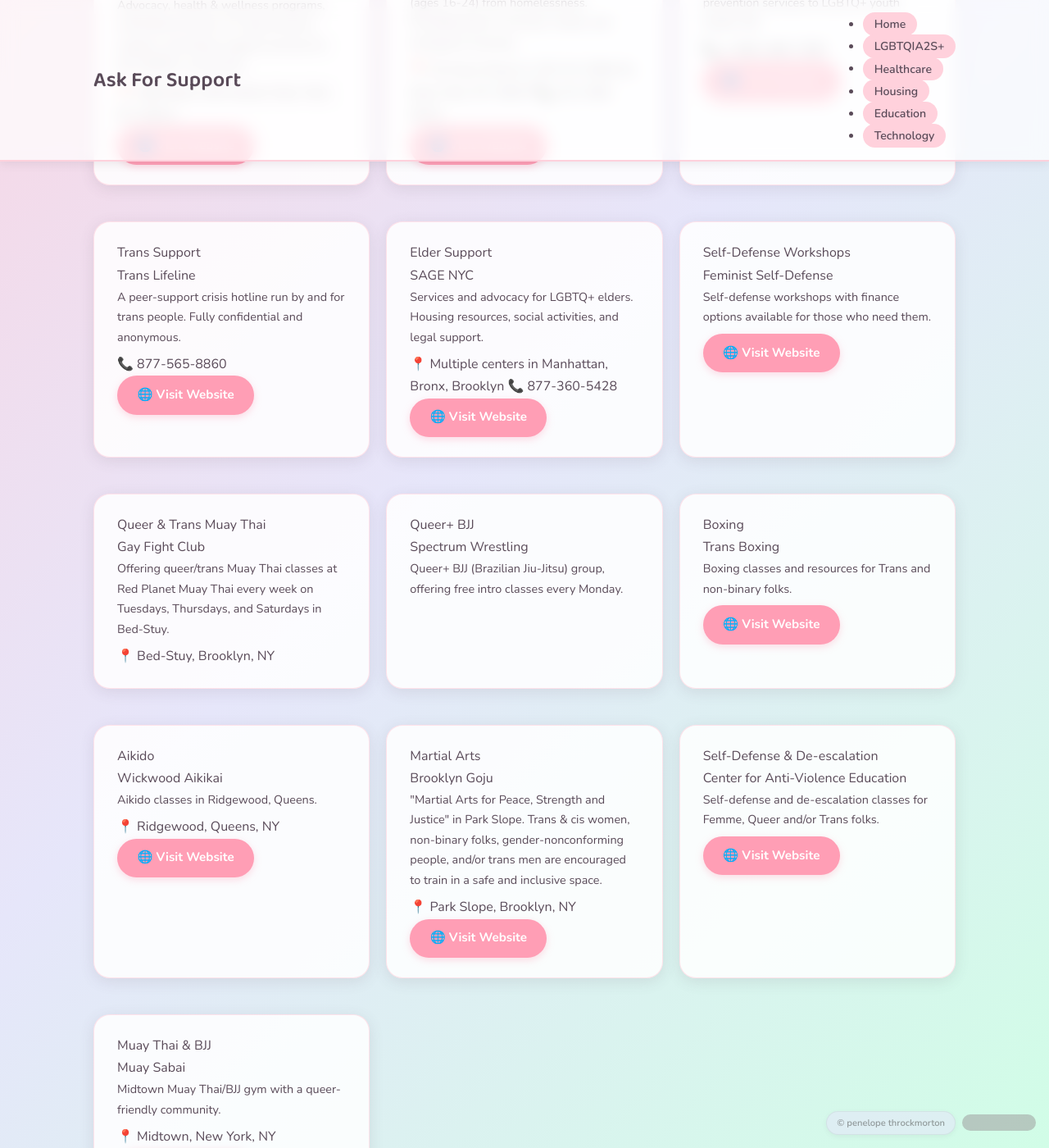
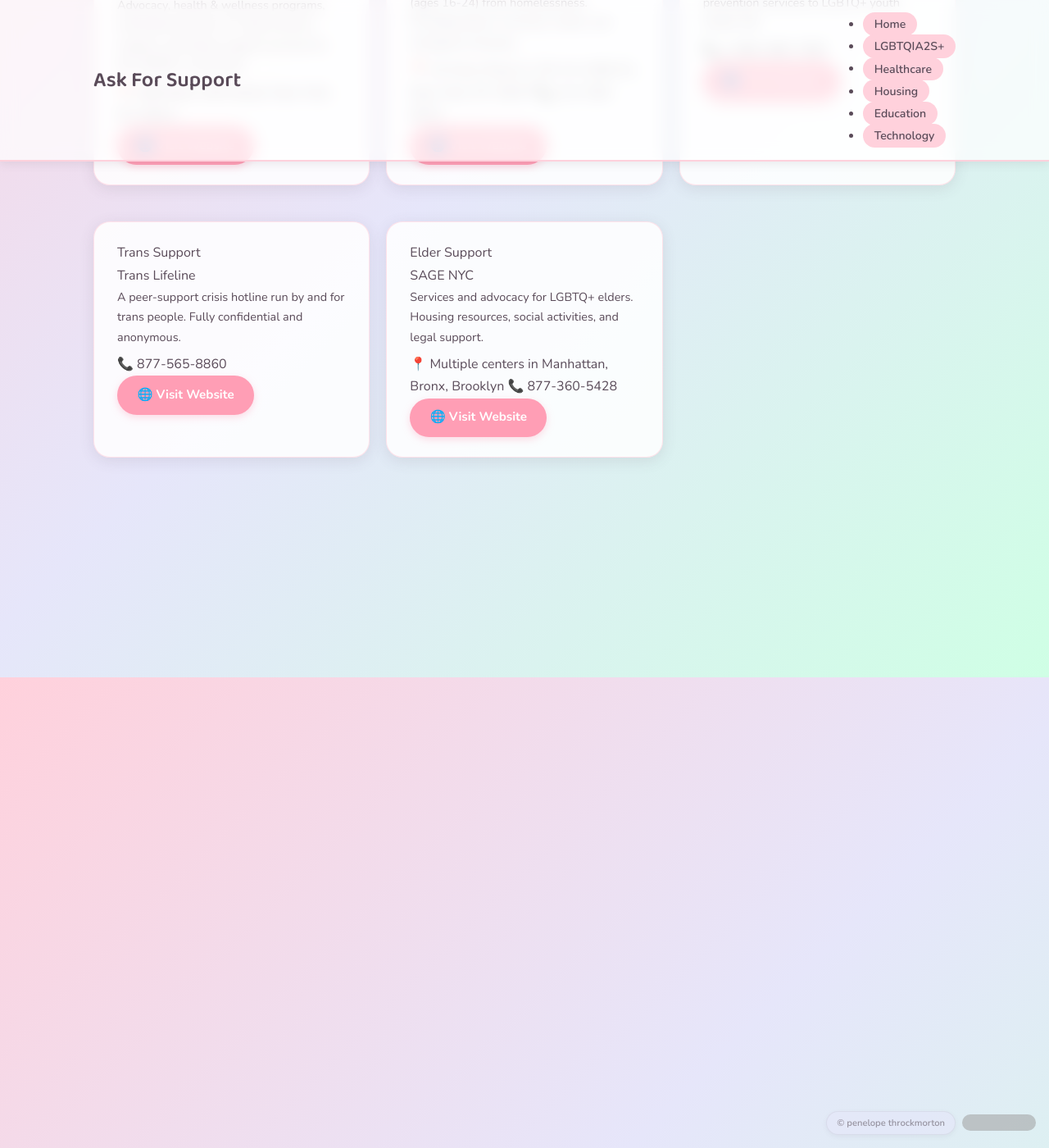
Before and after one commit to penelopethrock-cyber/askforsupport, a Jekyll site: the page built from lgbtqia2s/index.html, in a window 1280 px wide and 1400 px high, scrolled down 574 px. Shown: the whole window at 82% size. Built offline with Jekyll 4.4.1, drawn with Linux system fonts in a browser that asks for light colours; grey boxes are pictures that could not be loaded.

```diff
--- a/_data/resources.yml
+++ b/_data/resources.yml
@@ -26,40 +26,6 @@ lgbtqia2s:
     address: "Multiple centers in Manhattan, Bronx, Brooklyn"
     phone: "877-360-5428"
     link: "https://www.sageusa.org"
-  - name: Feminist Self-Defense
-    type: "Self-Defense Workshops"
-    description: "Self-defense workshops with finance options available for those who need them."
-    link: "http://www.feministselfdefense.com/"
-  - name: Gay Fight Club
-    type: "Queer & Trans Muay Thai"
-    description: "Offering queer/trans Muay Thai classes at Red Planet Muay Thai every week on Tuesdays, Thursdays, and Saturdays in Bed-Stuy."
-    address: "Bed-Stuy, Brooklyn, NY"
-  - name: Spectrum Wrestling
-    type: "Queer+ BJJ"
-    description: "Queer+ BJJ (Brazilian Jiu-Jitsu) group, offering free intro classes every Monday."
-  - name: Trans Boxing
-    type: "Boxing"
-    description: "Boxing classes and resources for Trans and non-binary folks."
-    link: "https://www.transboxing.org/"
-  - name: Wickwood Aikikai
-    type: "Aikido"
-    description: "Aikido classes in Ridgewood, Queens."
-    address: "Ridgewood, Queens, NY"
-    link: "https://www.facebook.com/aikidoofwickwood/"
-  - name: Brooklyn Goju
-    type: "Martial Arts"
-    description: "\"Martial Arts for Peace, Strength and Justice\" in Park Slope. Trans & cis women, non-binary folks, gender-nonconforming people, and/or trans men are encouraged to train in a safe and inclusive space."
-    address: "Park Slope, Brooklyn, NY"
-    link: "https://brooklyngoju.com/"
-  - name: Center for Anti-Violence Education
-    type: "Self-Defense & De-escalation"
-    description: "Self-defense and de-escalation classes for Femme, Queer and/or Trans folks."
-    link: "https://caeny.org/"
-  - name: Muay Sabai
-    type: "Muay Thai & BJJ"
-    description: "Midtown Muay Thai/BJJ gym with a queer-friendly community."
-    address: "Midtown, New York, NY"
-    link: "https://muaysabaicamp.com/"
 
 healthcare:
   - name: NYC Care
@@ -107,7 +73,7 @@ education:
     type: "Career Training"
     description: "Free vocational training (medical, office, security), GED/HSE prep, and college prep for eligible adults."
     address: "111 Livingston Street, Brooklyn, NY 11201"
-    link: "https://www.sunybeоо.org"
+    link: "https://www.sunybeoс.org"
   - name: WE NYC (Women Entrepreneurs NYC)
     type: "Entrepreneurship"
     description: "Free business training, mentorship, and networking for women entrepreneurs in NYC."
@@ -124,10 +90,6 @@ technology:
     description: "Basic computer classes, tech help, job/resume help, device borrowing, and printing at multiple locations citywide."
     phone: "212-714-8400"
     link: "https://www.nyc.gov/site/oti/residents/computer-centers.page"
-  - name: CryptoParty
-    type: "Digital Security Workshop"
-    description: "Free, volunteer-run workshops teaching practical tools for online privacy and security, such as encryption, password managers, and safe browsing habits."
-    link: "https://www.cryptoparty.in"
   - name: CyPurr Collective
     type: "Digital Security Workshop"
     description: "A Brooklyn-based collective offering free digital security and privacy workshops (cryptoparties) to help community members protect themselves online."
```
